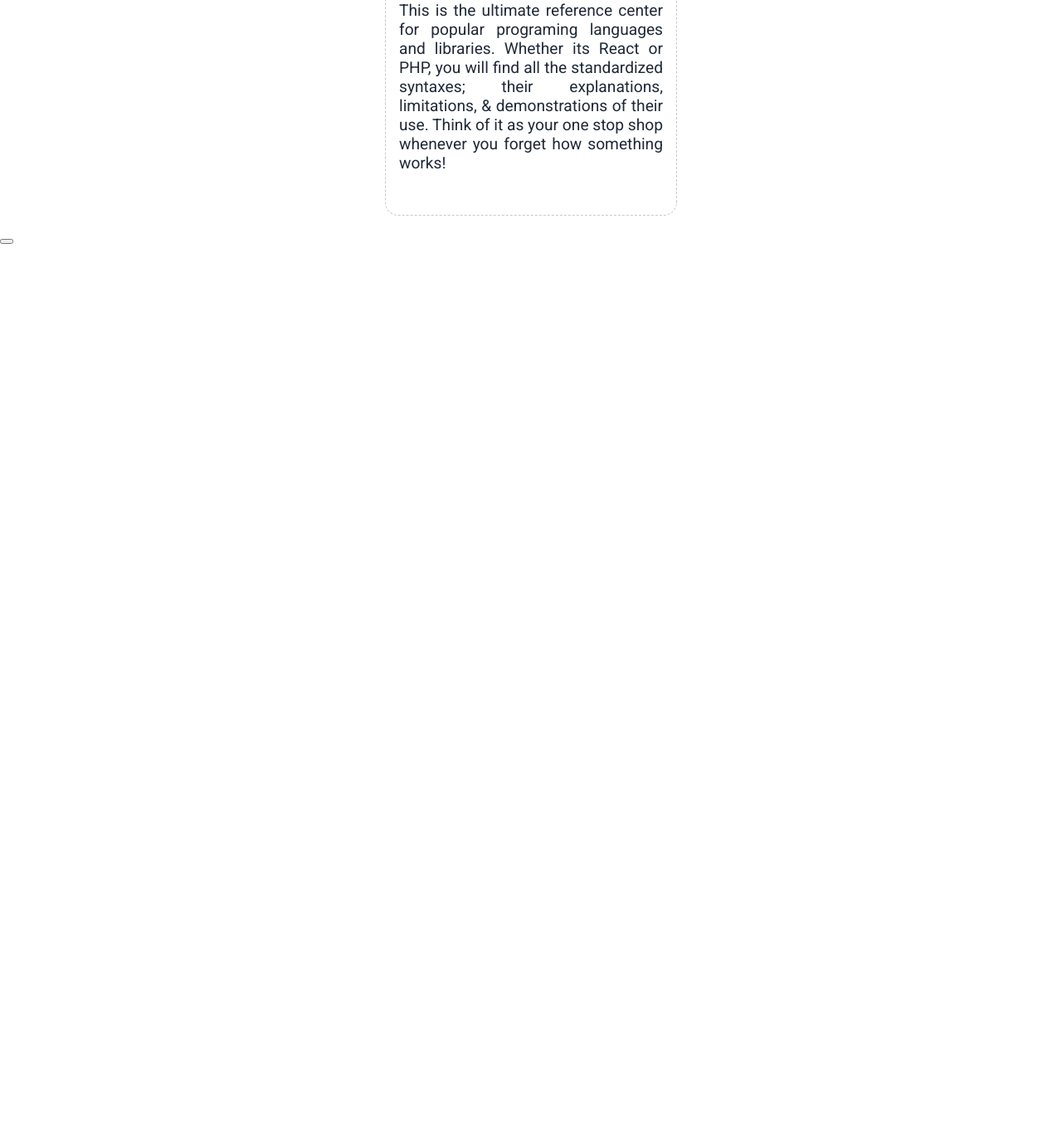
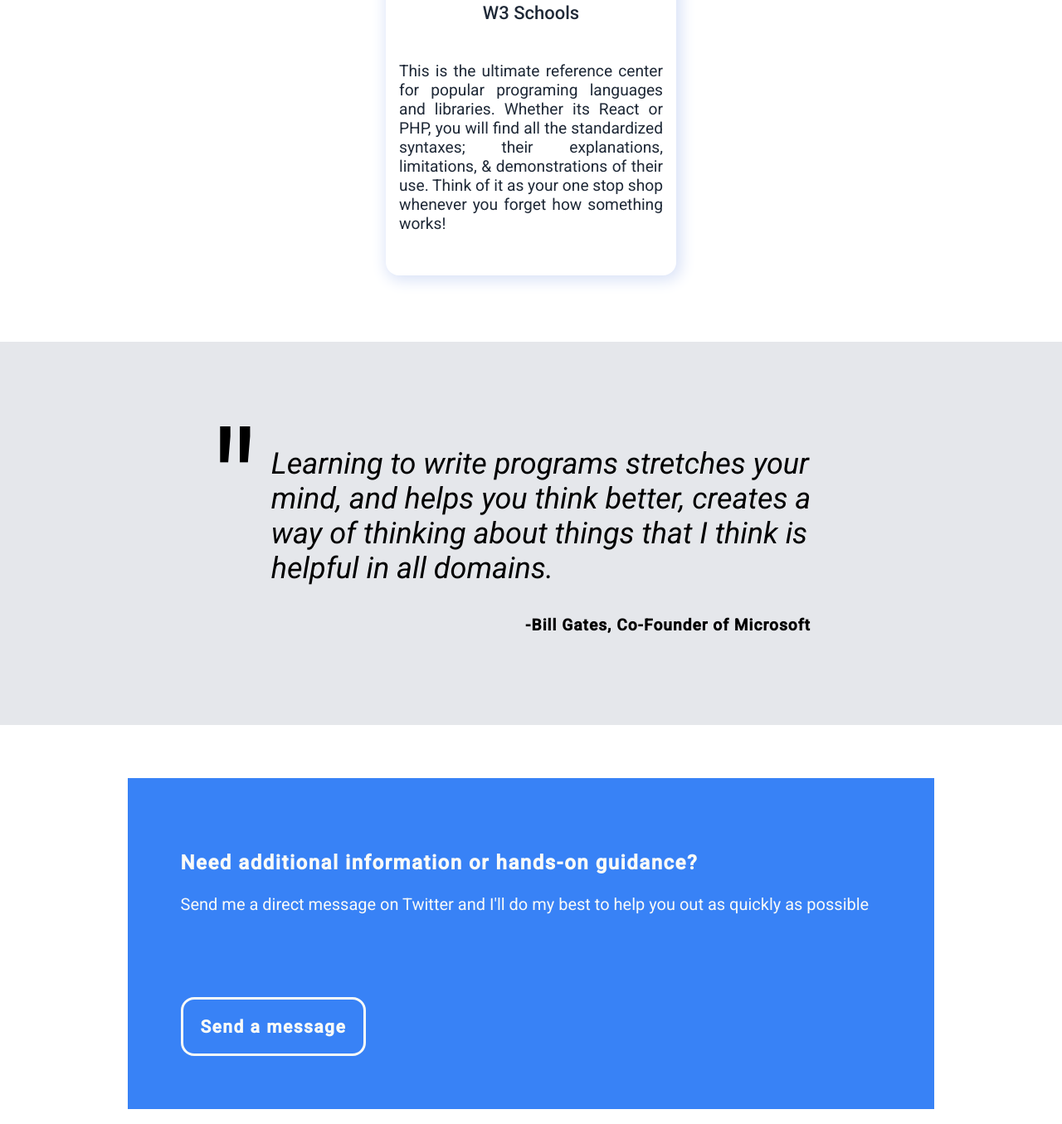
Before and after one commit to Kwadwo-Firempong-Boakye/Project-Landing-Page, a plain HTML site: page index.html in a window 1280 px wide. Shown: the part 2290-3645 px from the top of the page at 83% size. Before the commit the page ends 2585 px from the top, so only its background shows below. Drawn offline with Linux system fonts and the light colour scheme.

Commit message:
Add Call-to-action area with twitter dm link

```diff
--- a/index.css
+++ b/index.css
@@ -37,7 +37,6 @@ header{
     background: var(--dark-background);
     flex-wrap: wrap;
     padding: 0 12vw;
-
 }
 
 .logo{
@@ -144,8 +143,7 @@ nav a:hover{
     font-size: var(--info-header-size);
     color: var(--info-header-color);
     font-weight: bold;
-    margin: 5rem;
-
+    margin: 5rem 2rem;
 }
 
 .image-cards{
@@ -162,9 +160,11 @@ nav a:hover{
     color: var(--info-header-color);
     margin: 0;
     padding: 0;
+    margin-bottom: 5rem;
     flex-basis: 350px;
-    border: 1px dashed rgb(198, 202, 206);
+    /*border: 1px dashed rgb(198, 202, 206);*/
     border-radius: 1rem;
+    box-shadow: 3px 3px 18px 3px rgb(217, 226, 247);
 }
 /*Sub-Container*/
 .image{
@@ -176,7 +176,7 @@ nav a:hover{
 }
 
 .image img{
-    border: 1px solid rgb(198, 202, 206);
+    /*border: 1px solid rgb(198, 202, 206);*/
     border-radius: 20%;
     box-shadow: 5px 5px 5px lightgray;
     transition: 0.5s;
@@ -203,3 +203,88 @@ nav a:hover{
     text-align: justify;
     padding: 0 1rem;
 }
+
+
+.quote-area{
+    background: var(--HST-color);
+    padding: 7vw 12vw;
+    display: flex;
+    gap: 1rem;
+    justify-content: center;
+    align-items: flex-start;
+
+}
+
+.embellish p{
+    font-size: 180px;
+    position: relative;
+    bottom: 20px;
+    margin: 0;
+}
+
+.quote{
+    font-size: var(--quote-size);
+    font-style: var(--quote-style);
+    color: var(--quote-color);
+    max-width: 700px;
+    text-align: left;
+}
+
+.quote-caption{
+    font-size: 1.2rem;
+    font-weight: 600;
+    letter-spacing: 1px;
+    text-align: right;
+    position: relative;
+    right: 50px;
+}
+
+/*CTA AREA*/
+.cta{
+    background: white;
+}
+
+.cta-container{
+    display: flex;
+    gap: 5rem;
+    justify-content: space-between;
+    align-items: center;
+    flex-wrap: wrap;
+    background: var(--button-CTA-color);
+    padding: 4rem;
+    margin: 5vw 12vw;
+
+}
+
+.cta-heading{
+    color: var(--HMT-color);
+    font-size: 24px;
+    font-weight: 600;
+    letter-spacing: 1.5px;
+}
+
+.cta-caption{
+    color: var(--HMT-color);
+    font-size: 20px;
+}
+
+.cta-message{
+    margin: 0;
+    text-decoration: none;
+    list-style: none;
+    color: #f9faf8;
+    font-size: 21px;
+    font-weight: 600;
+    letter-spacing: 1.5px;
+    padding: 1.3rem;
+    background: var(--button-CTA-color);
+    border: 3px solid #f9faf8;
+    border-radius: 1rem;
+    transition: 0.4s;
+}
+
+.cta-message:hover{
+    transform: translate(0.25rem, -0.5rem);
+    background-color: var(--HMT-color);
+    color: var(--dark-background);
+}
--- a/index.html
+++ b/index.html
@@ -65,18 +65,24 @@
     </section>
     <!--Quote Area-->
     <section class="quote-area" id="quote">
-        <div>
-            <p class="quote"></p>
-            <p class="quote-caption"></p>
+        <div class="embellish">
+            <p>"</p>
+        </div>
+        <div class="main-quote">
+            <p class="quote">Learning to write programs stretches your mind, and helps you think better, creates a way of thinking about things that I think is helpful in all domains.</p>
+            <p class="quote-caption"> -Bill Gates, Co-Founder of Microsoft</p>
         </div>
     </section>
     <!--Call To Action Area-->
     <section class="cta" id="cta">
-        <div class="cta-main-text">
-            <p class="cta-heading"></p>
-            <p class="cta-caption"></p>
+        <div class="cta-container">
+            <div class="cta-text">
+                <p class="cta-heading">Need additional information or hands-on guidance?</p>
+                <p class="cta-caption">Send me a direct message on Twitter and I'll do my best to help you out as quickly as possible</p>
+            </div>
+            <a href="https://twitter.com/messages/compose?recipient_id=2250568345" class="cta-message">Send a message</a>
         </div>
-        <button></button>
+
     </section>
 </body>
 </html>
```
